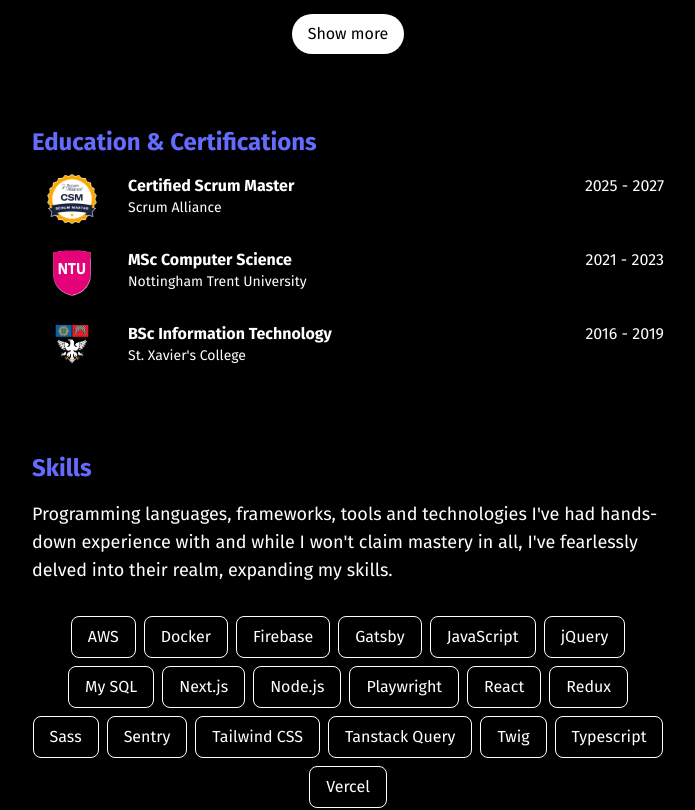
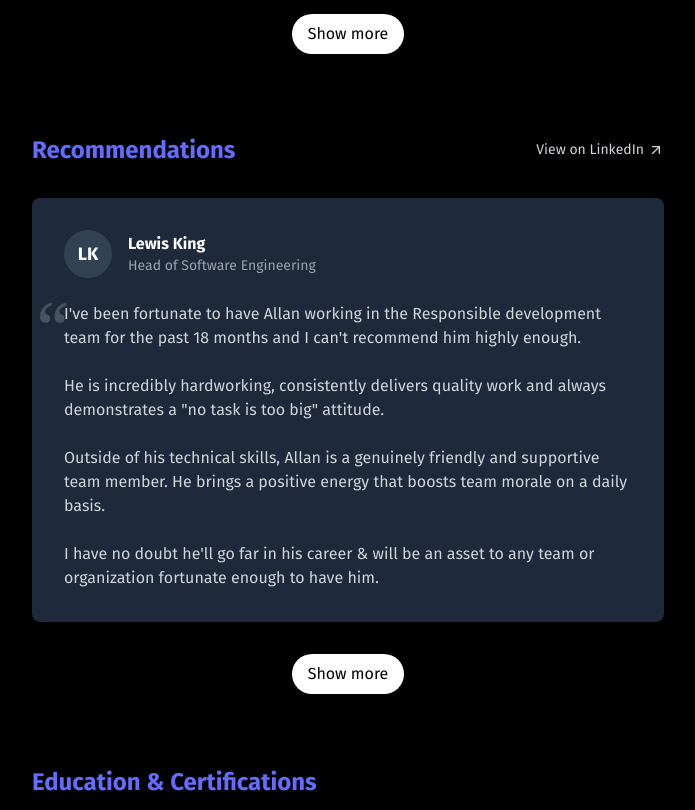
Before and after one commit to allanmosesfernandes/portfolio2025, a Next.js app: page / in a window 1280 px wide. Shown: the part 940-1750 px from the top of the page, without its empty margins (292-987 px from the left). Built offline with nearby package versions, Linux system fonts and the light colour scheme.

Commit message:
New Recommendations section

```diff
--- a/src/components/Homepage.jsx
+++ b/src/components/Homepage.jsx
@@ -7,12 +7,14 @@
 import Projects from './Projects';
 import BlogsArticles from './Blogs';
 import Contact from './Contact';
+import Recommendations from './Recommendations';
 
 const Homepage = ({ posts }) => {
     return (
         <>
             <Introduction />
             <WorkExperience />
+            <Recommendations />
             <Education />
             <Skills />
             <Projects />
--- a/src/components/Introduction.jsx
+++ b/src/components/Introduction.jsx
@@ -13,7 +13,7 @@
         <div>
             <div className="introduction flex">
                 <div>
-                    <h2 className="text-black dark:text-white font-bold sm:text-5xl text-3xl flex items-center">
+                    <h2 className="flex items-center text-3xl font-bold text-black dark:text-white sm:text-5xl">
                         Hi, I'm Allan
                         <span className="flex gap-2">
                             <Image
@@ -64,42 +64,46 @@
                     </p>
                 </div>
                 <Image
-                    src={headshot}
+                    src={headshot2}
                     alt="Allan Fernandes avatar"
                     width={150}
                     height={150}
                     title="Avatar"
-                    className="ml-4 inline object-contain avatar"
+                    className="avatar ml-4 inline object-contain"
                 />
             </div>
-            <h3 className="text-pantone font-bold text-2xl mt-6">About</h3>
+            <h3 className="mt-6 text-2xl font-bold text-pantone">About</h3>
             <p className="text-pretty text-black dark:text-white md:text-lg">
                 I've been building websites for around five years now often using React, plain old
-                javascript, and often being a victim to the shiny object syndrome.<br /> With a master’s degree in Computer
-                Science, I am currently working as a web developer at Responsible Life, where I work
-                as part of a dynamic team focused on building bespoke web applications to transform
-                the equity release space. <br /><br />When I'm not building on the frontend I find myself writing serverless APIs and racking up infinite debt by leaving stuff running on AWS or wiping my tears while going through the documentation.
+                javascript, and often being a victim to the shiny object syndrome.
+                <br /> With a master’s degree in Computer Science, I am currently working as a web
+                developer at Responsible Life, where I work as part of a dynamic team focused on
+                building bespoke web applications to transform the equity release space. <br />
+                <br />
+                When I'm not building on the frontend I find myself writing serverless APIs and
+                racking up infinite debt by leaving stuff running on AWS or wiping my tears while
+                going through the documentation.
                 <br />
                 <br />
             </p>
-            <p className="text-pretty text-black dark:text-white md:text-lg whitespace-pre-wrap">
+            <p className="whitespace-pre-wrap text-pretty text-black dark:text-white md:text-lg">
                 When I'm not breaking things on the internet I'm busy playing{' '}
                 <Link
                     href="tekkers"
                     aria-label="Allan fernandes tekkers"
                     title="Goalzo mate"
-                    className=" hover-links"
+                    className="hover-links"
                 >
                     football,
                 </Link>
                 {'  '}
-                going on runs to get my ass off the computer, and {' '}
+                going on runs to get my ass off the computer, and{' '}
                 <a
                     href="https://www.goodreads.com/review/list/185760981-allan-fernandes?shelf=read"
                     target="_blank"
                     aria-label="Allan fernandes good reads account"
                     title="Reading list"
-                    className=" hover-links"
+                    className="hover-links"
                 >
                     reading books
                 </a>
--- /dev/null
+++ b/src/components/Recommendations.jsx
@@ -0,0 +1,108 @@
+'use client';
+import { useState } from 'react';
+const recommendationsData = [
+    {
+        id: Date.now(),
+        name: 'Lewis King',
+        title: 'Head of Software Engineering',
+        content: `I've been fortunate to have Allan working in the Responsible development team for the past 18 months and I can't recommend him highly enough.
+
+            He is incredibly hardworking, consistently delivers quality work and always demonstrates a "no task is too big" attitude.
+
+            Outside of his technical skills, Allan is a genuinely friendly and supportive team member. He brings a positive energy that boosts team morale on a daily basis.
+
+            I have no doubt he'll go far in his career & will be an asset to any team or organization fortunate enough to have him.`,
+        initials: 'LK',
+    },
+    {
+        id: Date.now(),
+        name: 'Dan Hopkinson',
+        title: 'Senior Software Engineer',
+        content: `I have had the pleasure of working closely with Allan for one and a half years and he has been an invaluable member of our team. From day one, he demonstrated a strong work ethic, a keen eye for detail, and a genuine passion for delivering high-quality solutions.
+
+        One of Allan’s greatest strengths is his dedication to continuous learning. Development is an iterative process, and what truly sets him apart is his eagerness to absorb feedback, refine his skills, and consistently improve. His ability to take on challenges with enthusiasm and adaptability has been truly impressive.
+
+        Working in a small team with a demanding workload requires both technical expertise and perseverance, and Allan has excelled in both areas. He has consistently shown initiative, problem-solving skills, and a commitment to delivering great work. His collaborative nature and willingness to support his colleagues have made him an essential part of the team.
+
+        Allan is a talented and hardworking developer who will be a fantastic addition to any organisation. I have no doubt that he will continue to thrive in his career, and I highly recommend him to any team looking for a skilled and dedicated professional.`,
+        initials: 'DH',
+    },
+    {
+        id: Date.now(),
+        name: 'John Wilkie',
+        title: 'Innovation Director',
+        content:
+            "Allan is one of the finest hires I ever made. He is not only a first rate developer, he also has the most positive attitude and outlook of any developer I've ever worked with. His work is always of the highest quality and he gets it done quickly. Nothing is ever too much for Allan. I would recommend him to any business.",
+        initials: 'JW',
+    },
+];
+
+const Recommendations = () => {
+    const [showAll, setShowAll] = useState(false);
+    const recommendationsToShow = showAll ? recommendationsData : recommendationsData.slice(0, 1);
+
+    return (
+        <div className="mt-20">
+            <div className="mb-8 flex items-center gap-4">
+                <h3 className="text-2xl font-bold text-pantone">Recommendations</h3>
+                <a
+                    href="https://www.linkedin.com/in/allanmosesfernandes/"
+                    target="_blank"
+                    rel="noopener noreferrer"
+                    className="ml-auto flex items-center gap-1 text-sm text-gray-800 transition-colors hover:text-pantone dark:text-gray-300 dark:hover:text-pantone"
+                >
+                    View on LinkedIn
+                    <svg
+                        xmlns="http://www.w3.org/2000/svg"
+                        width="16"
+                        height="16"
+                        viewBox="0 0 24 24"
+                        fill="none"
+                        stroke="currentColor"
+                        strokeWidth="2"
+                        strokeLinecap="round"
+                        strokeLinejoin="round"
+                    >
+                        <path d="M7 7h10v10" />
+                        <path d="M7 17 17 7" />
+                    </svg>
+                </a>
+            </div>
+
+            <div className="space-y-8">
+                {recommendationsToShow.map((rec) => (
+                    <article key={rec.id} className="rounded-lg bg-slate-800 p-8 shadow-lg">
+                        <div className="flex items-center gap-4">
+                            <div className="flex h-12 w-12 flex-shrink-0 items-center justify-center rounded-full bg-slate-700 text-lg font-bold text-white">
+                                {rec.initials}
+                            </div>
+                            <div>
+                                <p className="font-bold text-white">{rec.name}</p>
+                                <p className="text-sm text-gray-400">{rec.title}</p>
+                            </div>
+                        </div>
+                        <div className="relative mt-6">
+                            <span className="absolute -left-7 -top-3 font-serif text-7xl text-gray-100 opacity-20">
+                                “
+                            </span>
+                            <p className="relative whitespace-pre-line text-gray-300">
+                                {rec.content}
+                            </p>{' '}
+                        </div>
+                    </article>
+                ))}
+            </div>
+
+            {recommendationsData.length > 1 && (
+                <button
+                    onClick={() => setShowAll(!showAll)}
+                    className="text-md relative mx-auto mb-10 mt-8 flex h-fit justify-center rounded-full bg-black px-4 py-2 font-medium text-white transition-all dark:bg-white dark:text-black"
+                >
+                    Show {showAll ? 'less' : 'more'}
+                </button>
+            )}
+        </div>
+    );
+};
+
+export default Recommendations;
```
